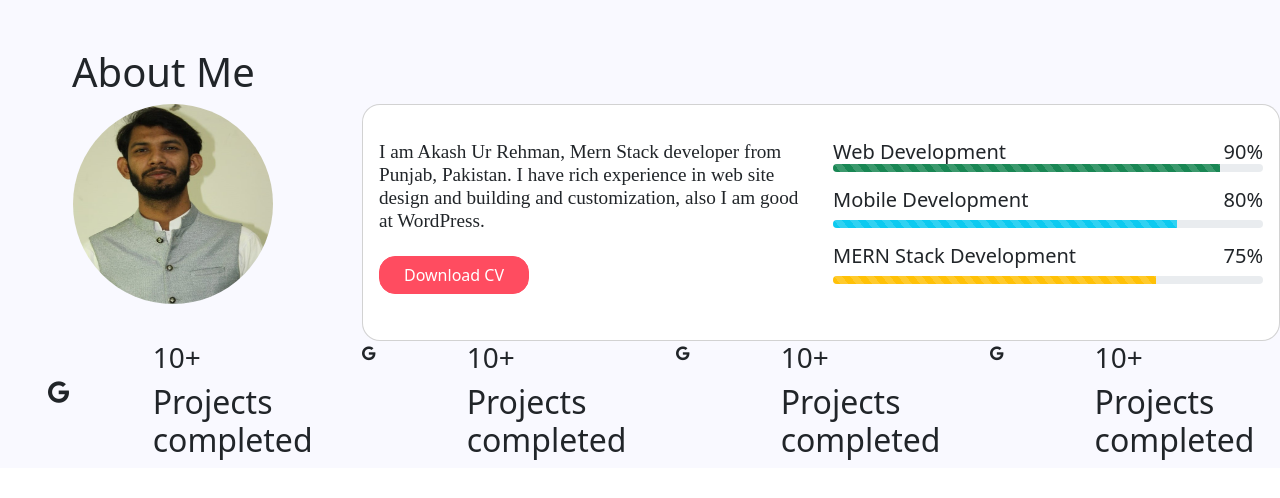
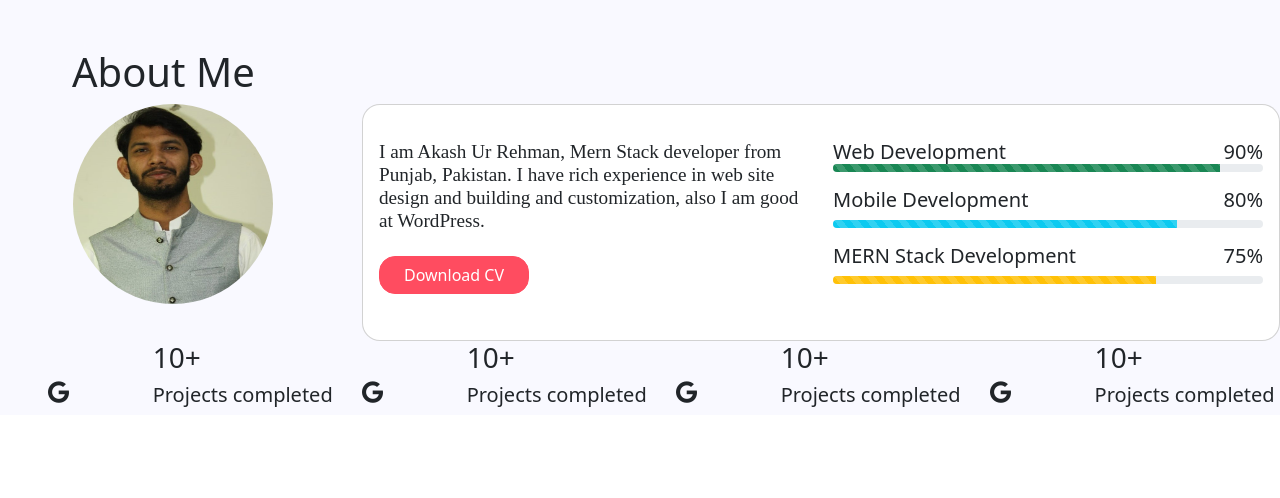
Before and after one commit to akashurrehman/Akashurrehman-portfolio, a React (Create React App) app: page /about in a window 1280 px wide. Shown: the top 498 px of the page. Built offline with nearby package versions, Linux system fonts and the light colour scheme.

Commit message:
index.html changes

```diff
--- a/public/index.html
+++ b/public/index.html
@@ -8,6 +8,8 @@
     <meta
       name="description"
       content="Web site created using create-react-app"
+    />
+    <meta http-equiv="Permissions-Policy" content="interest-cohort=()"
     />
     <link rel="apple-touch-icon" href="%PUBLIC_URL%/logo192.png" />
     <!--
@@ -24,7 +26,7 @@
       work correctly both with client-side routing and a non-root public URL.
       Learn how to configure a non-root public URL by running `npm run build`.
     -->
-    <title>React App</title>
+    <title>Akash's Portfolio</title>
   </head>
   <body>
     <noscript>You need to enable JavaScript to run this app.</noscript>
--- a/src/components/About.js
+++ b/src/components/About.js
@@ -67,29 +67,29 @@ function About() {
                 </Col>
                 <Col xs={12} md={2}>
                     <h3>10+</h3>
-                    <h2>Projects completed</h2>
+                    <h5>Projects completed</h5>
                 </Col>
-                <Col xs={12} md={1}>
+                <Col xs={12} md={1} style={{justifyContent:"center",alignItems:"center",fontSize:"25px",paddingTop:"2rem"}}>
+                    <i className="fa fa-google" />
+                </Col>
+                <Col xs={12} md={2} >
+                    <h3>10+</h3>
+                    <h5>Projects completed</h5>
+                </Col>
+                <Col xs={12} md={1} style={{justifyContent:"center",alignItems:"center",fontSize:"25px",paddingTop:"2rem"}}>
                     <i className="fa fa-google" />
                 </Col>
                 <Col xs={12} md={2}>
                     <h3>10+</h3>
-                    <h2>Projects completed</h2>
+                    <h5>Projects completed</h5>
                 </Col>
-                <Col xs={12} md={1}>
+
+                <Col xs={12} md={1} style={{justifyContent:"center",alignItems:"center",fontSize:"25px",paddingTop:"2rem"}}>
                     <i className="fa fa-google" />
                 </Col>
                 <Col xs={12} md={2}>
                     <h3>10+</h3>
-                    <h2>Projects completed</h2>
-                </Col>
-
-                <Col xs={12} md={1}>
-                    <i className="fa fa-google" />
-                </Col>
-                <Col xs={12} md={2}>
-                    <h3>10+</h3>
-                    <h2>Projects completed</h2>
+                    <h5>Projects completed</h5>
                 </Col>
             </Row>
         </div>
```
